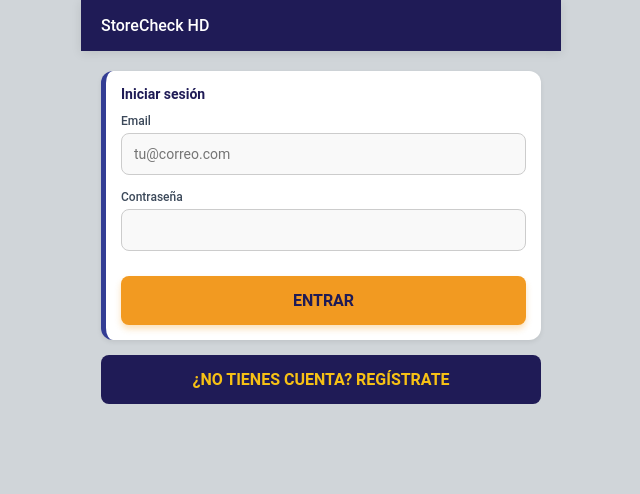
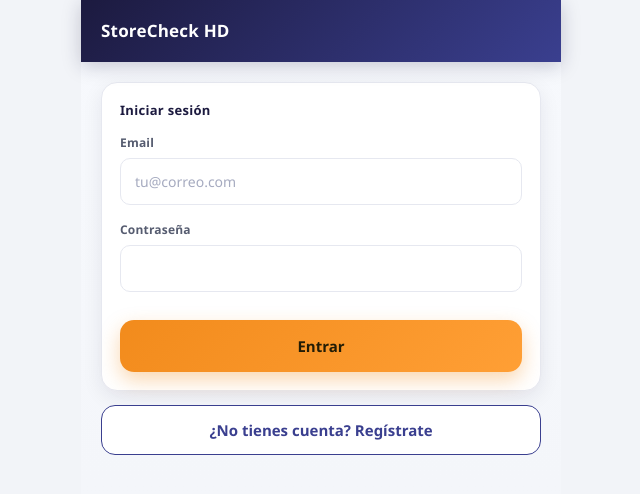
Before and after one commit to sanleandron/storecheck, a React (Vite) app: page /login in a window 1280 px wide. Shown: the top 494 px of the page, without its empty margins (319-959 px from the left). Built offline with nearby package versions, Linux system fonts and the light colour scheme; no server answers.

Commit message:
Mejora UX/UI moderna + sincronización de auditoría al crearla (si hay conexión)

```diff
--- a/src/index.css
+++ b/src/index.css
@@ -1,22 +1,40 @@
+/* ============================================================
+   StoreCheck HD — Hoja de estilos (diseño moderno y profesional)
+   Se conservan todas las clases usadas por los componentes.
+   ============================================================ */
+
+/* ---- Design tokens ---- */
 :root {
-  --primary-dark: #1f1b56;
-  --primary-mid: #333d94;
-  --accent-orange: #f29a21;
+  --primary-dark: #1c1a3f;
+  --primary-mid: #3a3f8f;
+  --primary-soft: #eef0ff;
+  --accent-orange: #f28b1c;
+  --accent-hover: #ff9f35;
   --accent-yellow: #f7c115;
-  --bg-light: #d0d5d9;
-  --text-dark: #0f0f31;
-  --grey-dark: #3c495a;
-  --white: #ffffff;
-  --danger: #c0392b;
-  --success: #27ae60;
-  --shadow: 0 2px 5px rgba(0, 0, 0, 0.08);
+  --bg-light: #f2f4f8;
+  --surface: #ffffff;
+  --text-dark: #141331;
+  --text-muted: #5b6176;
+  --grey-dark: #565c70;
+  --border: #e6e8f0;
+  --danger: #e5484d;
+  --danger-soft: #feecec;
+  --success: #2fb269;
+  --success-soft: #e7f7ee;
+  --shadow-sm: 0 1px 2px rgba(20, 19, 49, 0.05);
+  --shadow-md: 0 6px 20px rgba(20, 19, 49, 0.08);
+  --shadow-lg: 0 14px 40px rgba(20, 19, 49, 0.14);
+  --radius-sm: 10px;
+  --radius-md: 16px;
+  --radius-lg: 22px;
+  --font: 'Segoe UI', 'Inter', system-ui, -apple-system, 'Roboto', sans-serif;
 }
 
 * {
   box-sizing: border-box;
   margin: 0;
   padding: 0;
-  font-family: 'Roboto', system-ui, -apple-system, sans-serif;
+  font-family: var(--font);
   -webkit-tap-highlight-color: transparent;
 }
 
@@ -27,35 +45,40 @@ body,
 }
 
 body {
-  background-color: var(--bg-light);
+  background: var(--bg-light);
   color: var(--text-dark);
   font-size: 14px;
+  line-height: 1.5;
+  -webkit-font-smoothing: antialiased;
 }
 
+/* ---- App shell ---- */
 .app-shell {
   max-width: 480px;
   margin: 0 auto;
   min-height: 100%;
-  background-color: var(--bg-light);
+  background: linear-gradient(180deg, #f7f9fd 0%, var(--bg-light) 100%);
   display: flex;
   flex-direction: column;
 }
 
+/* ---- Header ---- */
 .app-header {
-  background-color: var(--primary-dark);
-  color: var(--white);
-  padding: 16px 20px;
+  background: linear-gradient(135deg, var(--primary-dark) 0%, var(--primary-mid) 100%);
+  color: var(--white, #fff);
+  padding: 18px 20px;
   display: flex;
   align-items: center;
   position: sticky;
   top: 0;
   z-index: 100;
-  box-shadow: 0 2px 10px rgba(0, 0, 0, 0.1);
+  box-shadow: 0 4px 18px rgba(28, 26, 63, 0.22);
 }
 
 .header-title {
-  font-size: 16px;
-  font-weight: 500;
+  font-size: 17px;
+  font-weight: 600;
+  letter-spacing: 0.2px;
   flex-grow: 1;
   white-space: nowrap;
   overflow: hidden;
@@ -63,93 +86,120 @@ body {
 }
 
 .btn-back {
-  background: none;
+  background: rgba(255, 255, 255, 0.14);
   border: none;
-  color: var(--accent-yellow);
-  font-size: 22px;
+  color: #fff;
+  font-size: 18px;
+  width: 34px;
+  height: 34px;
+  border-radius: 12px;
   cursor: pointer;
-  margin-right: 12px;
+  margin-right: 14px;
   display: flex;
   align-items: center;
+  justify-content: center;
+  transition: background 0.2s;
 }
 
+.btn-back:active {
+  background: rgba(255, 255, 255, 0.28);
+}
+
+/* ---- Contenido ---- */
 .content {
   padding: 20px;
-  padding-bottom: 100px;
+  padding-bottom: 120px;
   flex: 1;
 }
 
+/* ---- Tarjetas ---- */
 .card {
-  background: var(--white);
-  border-radius: 12px;
-  padding: 15px;
-  margin-bottom: 15px;
-  box-shadow: var(--shadow);
-  border-left: 5px solid var(--primary-mid);
+  background: var(--surface);
+  border-radius: var(--radius-md);
+  padding: 18px;
+  margin-bottom: 14px;
+  box-shadow: var(--shadow-md);
+  border: 1px solid var(--border);
 }
 
 .card-title {
-  font-size: 14px;
+  font-size: 13px;
   font-weight: 700;
   color: var(--primary-dark);
-  margin-bottom: 12px;
+  margin-bottom: 14px;
   display: flex;
   align-items: center;
   justify-content: space-between;
+  letter-spacing: 0.3px;
 }
 
+/* ---- Formularios ---- */
 .input-group {
-  margin-bottom: 15px;
+  margin-bottom: 16px;
 }
 
 .input-group label {
   display: block;
   font-size: 12px;
+  font-weight: 600;
   color: var(--grey-dark);
-  margin-bottom: 5px;
-  font-weight: 500;
+  margin-bottom: 6px;
+  letter-spacing: 0.2px;
 }
 
 .input-control {
   width: 100%;
-  padding: 12px;
-  border: 1px solid #ccc;
-  border-radius: 8px;
+  padding: 13px 14px;
+  border: 1.5px solid var(--border);
+  border-radius: var(--radius-sm);
   font-size: 14px;
-  background-color: #f9f9f9;
-  transition: border-color 0.3s;
+  background-color: var(--surface);
+  color: var(--text-dark);
+  transition: border-color 0.2s, box-shadow 0.2s, background 0.2s;
 }
 
 .input-control:focus {
   outline: none;
   border-color: var(--accent-orange);
-  background-color: var(--white);
+  box-shadow: 0 0 0 4px rgba(242, 139, 28, 0.14);
+  background-color: var(--surface);
 }
 
+input.input-control::placeholder,
+textarea.input-control::placeholder {
+  color: #a6abc0;
+}
+
+textarea.input-control {
+  resize: vertical;
+}
+
+/* ---- Listas / menús ---- */
 .menu-item {
   display: flex;
   justify-content: space-between;
   align-items: center;
-  padding: 18px 15px;
-  background: var(--white);
+  padding: 18px 16px;
+  background: var(--surface);
   margin-bottom: 10px;
-  border-radius: 10px;
+  border-radius: var(--radius-md);
   font-weight: 500;
   color: var(--primary-dark);
-  box-shadow: var(--shadow);
+  box-shadow: var(--shadow-md);
+  border: 1px solid var(--border);
   cursor: pointer;
-  transition: background 0.2s;
+  transition: transform 0.15s, box-shadow 0.2s, border-color 0.2s;
   border-left: 5px solid transparent;
 }
 
 .menu-item:active {
-  background: #f0f0f0;
+  transform: scale(0.985);
+  box-shadow: var(--shadow-sm);
 }
 
 .menu-item .icon {
-  font-size: 20px;
+  font-size: 22px;
   margin-right: 15px;
-  color: var(--accent-orange);
 }
 
 .menu-item .chevron {
@@ -157,61 +207,81 @@ body {
 }
 
 .menu-item.done {
-  border-left: 5px solid var(--accent-orange);
+  border-left: 5px solid var(--success);
+  background: linear-gradient(90deg, var(--success-soft), var(--surface) 40%);
 }
 
+/* ---- Botones ---- */
 .btn-primary {
-  background-color: var(--accent-orange);
-  color: var(--primary-dark);
+  background: linear-gradient(135deg, var(--accent-orange), var(--accent-hover));
+  color: #231d06;
   border: none;
-  padding: 15px;
+  padding: 16px 20px;
   width: 100%;
-  border-radius: 8px;
-  font-size: 16px;
+  border-radius: 14px;
+  font-size: 15px;
   font-weight: 700;
-  text-transform: uppercase;
   cursor: pointer;
-  box-shadow: 0 4px 6px rgba(242, 154, 33, 0.3);
-  margin-top: 10px;
+  box-shadow: 0 8px 20px rgba(242, 139, 28, 0.35);
+  margin-top: 12px;
+  transition: transform 0.15s, box-shadow 0.2s, filter 0.2s;
 }
 
 .btn-primary:active {
   transform: translateY(2px);
+  box-shadow: 0 4px 12px rgba(242, 139, 28, 0.3);
+}
+
+.btn-primary:hover:not(:disabled) {
+  filter: brightness(1.03);
 }
 
 .btn-primary:disabled {
-  opacity: 0.5;
+  opacity: 0.45;
   cursor: not-allowed;
 }
 
 .btn-secondary {
-  background-color: var(--primary-dark);
-  color: var(--accent-yellow);
-  border: none;
-  padding: 15px;
+  background: var(--surface);
+  color: var(--primary-mid);
+  border: 1.5px solid var(--primary-mid);
+  padding: 14px 20px;
   width: 100%;
-  border-radius: 8px;
-  font-size: 16px;
+  border-radius: 14px;
+  font-size: 15px;
   font-weight: 700;
-  text-transform: uppercase;
   cursor: pointer;
-  margin-top: 10px;
+  margin-top: 12px;
+  transition: background 0.2s, color 0.2s, transform 0.15s;
+}
+
+.btn-secondary:active {
+  background: var(--primary-soft);
+  transform: translateY(1px);
 }
 
 .btn-media {
-  background-color: var(--primary-mid);
-  color: var(--white);
+  background: var(--primary-mid);
+  color: #fff;
   border: none;
-  padding: 10px 15px;
-  border-radius: 6px;
-  font-size: 12px;
-  display: flex;
+  padding: 11px 16px;
+  border-radius: 12px;
+  font-size: 13px;
+  font-weight: 600;
+  display: inline-flex;
   align-items: center;
   gap: 8px;
   cursor: pointer;
   margin-top: 10px;
+  transition: background 0.2s, transform 0.15s;
 }
 
+.btn-media:active {
+  transform: scale(0.97);
+  background: var(--primary-dark);
+}
+
+/* ---- Opciones (radio / checkbox) ---- */
 .options-grid {
   display: flex;
   flex-wrap: wrap;
@@ -231,27 +301,35 @@ body {
 .option-pill label {
   display: block;
   text-align: center;
-  padding: 10px 5px;
-  background: #f0f0f0;
-  border-radius: 6px;
+  padding: 11px 6px;
+  background: var(--bg-light);
+  border-radius: 12px;
   font-size: 12px;
   color: var(--grey-dark);
-  border: 1px solid transparent;
+  border: 1.5px solid transparent;
   transition: all 0.2s;
   cursor: pointer;
+  font-weight: 500;
+}
+
+.option-pill label:active {
+  transform: scale(0.97);
 }
 
 .option-pill input:checked + label {
-  background: var(--primary-dark);
-  color: var(--white);
+  background: linear-gradient(135deg, var(--primary-dark), var(--primary-mid));
+  color: #fff;
   border-color: var(--primary-dark);
-  font-weight: bold;
+  box-shadow: 0 4px 12px rgba(28, 26, 63, 0.25);
 }
 
+/* ---- Progreso ---- */
 .progress-container {
   width: 100%;
-  background-color: #e0e0e0;
-  height: 4px;
+  background-color: rgba(255, 255, 255, 0.18);
+  height: 5px;
+  border-radius: 999px;
+  overflow: hidden;
   position: absolute;
   bottom: 0;
   left: 0;
@@ -259,59 +337,65 @@ body {
 
 .progress-bar {
   height: 100%;
-  background-color: var(--accent-yellow);
+  background: linear-gradient(90deg, var(--accent-yellow), var(--accent-orange));
   width: 0%;
-  transition: width 0.3s;
+  border-radius: 999px;
+  transition: width 0.35s ease;
 }
 
 .progress-text {
-  font-size: 12px;
+  font-size: 13px;
   color: var(--grey-dark);
   margin-bottom: 10px;
+  font-weight: 500;
 }
 
+/* ---- Errores ---- */
 .error-text {
   color: var(--danger);
-  font-size: 12px;
-  margin-top: 4px;
+  font-size: 13px;
+  margin-top: 6px;
+  font-weight: 500;
 }
 
+/* ---- Badges ---- */
 .badge {
   display: inline-block;
-  padding: 3px 8px;
-  border-radius: 10px;
+  padding: 4px 10px;
+  border-radius: 999px;
   font-size: 11px;
-  font-weight: 600;
+  font-weight: 700;
+  letter-spacing: 0.2px;
 }
 
 .badge-borrador {
-  background: #ecf0f1;
+  background: #eef0f4;
   color: var(--grey-dark);
 }
 
 .badge-completa_pendiente {
-  background: #fef9e7;
-  color: #7d6608;
+  background: #fff6e0;
+  color: #8a6a00;
 }
 
 .badge-enviada {
-  background: #eaf2f8;
-  color: #1a5276;
+  background: #e8f0fe;
+  color: #1a5fb4;
 }
 
 .badge-en_revision {
-  background: #fdebd0;
-  color: #935116;
+  background: #fdeede;
+  color: #9a5b13;
 }
 
 .badge-validada {
-  background: #eafaf1;
-  color: #1e8449;
+  background: var(--success-soft);
+  color: #1e7a44;
 }
 
 .badge-devuelta {
-  background: #fdedec;
-  color: #922b21;
+  background: var(--danger-soft);
+  color: #b13b40;
 }
 
 .sync-indicator {
@@ -322,17 +406,20 @@ body {
   color: var(--grey-dark);
 }
 
+/* ---- Estados vacíos ---- */
 .empty-state {
   text-align: center;
-  padding: 40px 20px;
+  padding: 48px 24px;
   color: var(--grey-dark);
 }
 
 .empty-state .icon {
-  font-size: 40px;
-  margin-bottom: 10px;
+  font-size: 48px;
+  margin-bottom: 14px;
+  opacity: 0.9;
 }
 
+/* ---- Filas / layout ---- */
 .field-row {
   display: flex;
   gap: 10px;
@@ -344,24 +431,28 @@ body {
 
 .gps-btn {
   background-color: var(--primary-mid);
-  color: var(--white);
+  color: #fff;
   border: none;
-  padding: 12px;
-  border-radius: 8px;
+  padding: 13px;
+  border-radius: var(--radius-sm);
   cursor: pointer;
   font-size: 18px;
   white-space: nowrap;
+  transition: background 0.2s;
 }
 
 .gps-btn:disabled {
   opacity: 0.5;
 }
 
+/* ---- Precios ---- */
 .price-row {
-  border: 1px solid #eee;
-  border-radius: 8px;
-  padding: 10px;
+  border: 1px solid var(--border);
+  border-radius: 12px;
+  padding: 12px;
   margin-bottom: 10px;
+  background: var(--surface);
+  box-shadow: var(--shadow-sm);
 }
 
 .required-mark {
--- a/src/pages/AuditNew.tsx
+++ b/src/pages/AuditNew.tsx
@@ -5,6 +5,8 @@ import { Card } from '../components/Card';
 import { CHECKLIST_VERSION, CATALOGOS } from '../data/checklist';
 import { db, generateId } from '../db/dexie';
 import { getSession } from '../lib/auth';
+import { syncAuditWithMedia } from '../lib/sync';
+import { isDbAvailable } from '../db/supabase';
 import type { Audit } from '../types';
 
 export function AuditNew() {
@@ -78,6 +80,13 @@ export function AuditNew() {
       synced: false,
     };
     await db.audits.put(audit);
+    // Offline-first: siempre queda en local. Si hay conexión y sesión, intentamos
+    // sincronizar al momento para que la auditoría llegue a la base sin que el
+    // usuario tenga que volver a la lista (si falla, quedará synced:false y se
+    // subirá luego). No bloqueamos la navegación.
+    if (audit.userId && isDbAvailable()) {
+      void syncAuditWithMedia(audit);
+    }
     navigate(`/auditorias/${audit.id}`);
   };
 
```
